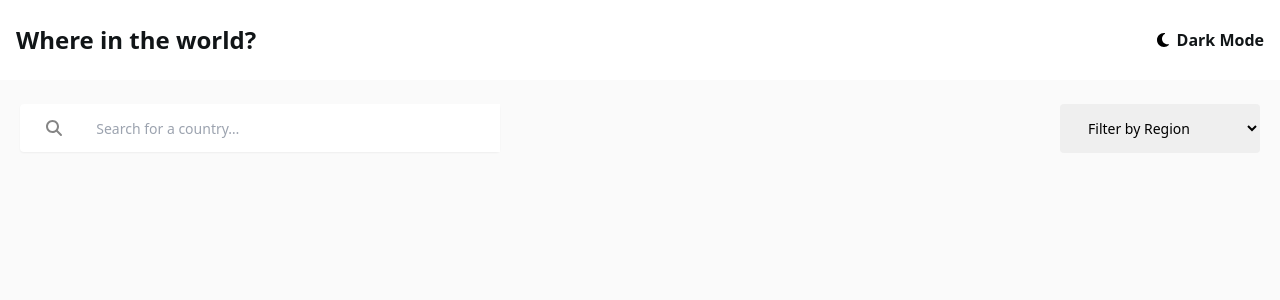
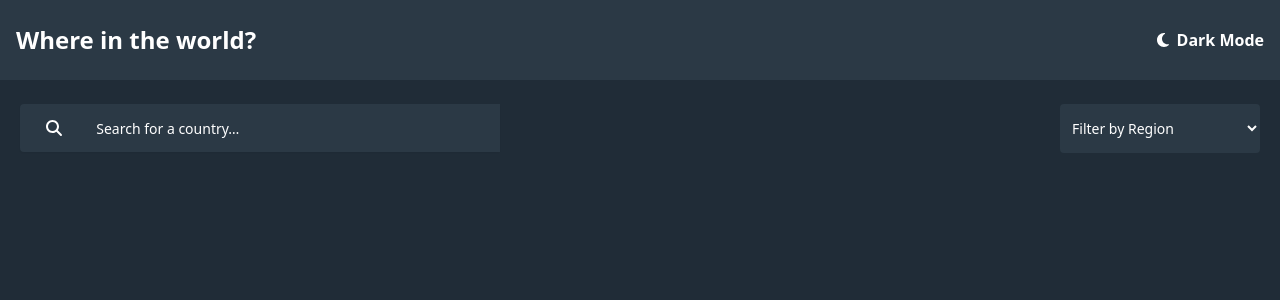
Before and after one commit to Ital023/Countries-API, a React (Vite) app: page / in a window 1280 px wide. Both pictures are taken after a click on the element "Dark Mode". Shown: the top 300 px of the page. Built offline with nearby package versions, Linux system fonts and the light colour scheme.

Commit message:
feat: darkmode

```diff
--- a/src/components/FilterRegion/index.tsx
+++ b/src/components/FilterRegion/index.tsx
@@ -1,6 +1,6 @@
 export default function FilterRegion() {
   return (
-    <select name="region" className="w-50 px-6 py-3.5 outline-none rounded text-sm font-normal">
+    <select name="region" className="w-50 px-2 py-3.5 outline-none rounded text-sm font-normal dark:bg-darkMode-tertiary dark:text-darkMode-secondary">
       <option value="none">Filter by Region</option>
       <option value="africa">Africa</option>
       <option value="america">America</option>
--- a/src/components/Header/index.tsx
+++ b/src/components/Header/index.tsx
@@ -1,17 +1,34 @@
 import { FontAwesomeIcon } from "@fortawesome/react-fontawesome";
 import { faMoon } from "@fortawesome/free-solid-svg-icons";
+import { useState } from "react";
 
 export default function Header() {
+  const [dark, setDark] = useState<boolean>(false);
+
+  function darkModeHandler() {
+    setDark(!dark);
+    document.body.classList.toggle("dark");
+  }
+
   return (
-    <header className="bg-lightMode-quaternary h-20 flex justify-center content-center shadow-sm">
+    <header className="bg-lightMode-quaternary h-20 flex justify-center content-center shadow-sm dark:bg-darkMode-tertiary">
       <div className="container px-4 flex flex-row items-center justify-between h-full">
-        <h1 className="font-extrabold text-sm md:text-2xl text-lightMode-tertiary">
+        <h1 className="font-extrabold text-sm md:text-2xl text-lightMode-tertiary dark:text-darkMode-secondary">
           Where in the world?
         </h1>
 
-        <div className="flex flex-row justify-between items-center gap-2 cursor-pointer">
-          <FontAwesomeIcon icon={faMoon} />
-          <p className="font-semibold text-xs md:text-base text-lightMode-tertiary">
+        <div
+          className="flex flex-row justify-between items-center gap-2 cursor-pointer"
+          onClick={darkModeHandler}
+        >
+          {dark &&
+            <FontAwesomeIcon icon={faMoon} style={{ color: "#ffffff" }} />
+          }
+          {!dark &&
+            <FontAwesomeIcon icon={faMoon} style={{ color: "#000000" }} />
+          }
+
+          <p className="font-semibold text-xs md:text-base text-lightMode-tertiary dark:text-darkMode-secondary">
             Dark Mode
           </p>
         </div>
--- a/src/components/SearchBar/index.tsx
+++ b/src/components/SearchBar/index.tsx
@@ -3,18 +3,18 @@ import { FontAwesomeIcon } from "@fortawesome/react-fontawesome";
 
 export default function SearchBar() {
   return (
-    <form className="w-full md:w-128 h-12 bg-lightMode-quaternary flex justify-center items-center rounded shadow-sm">
+    <form className="w-full md:w-128 h-12 bg-lightMode-quaternary flex justify-center items-center rounded shadow-sm dark:bg-darkMode-tertiary">
       <div className="w-20 flex justify-center items-center cursor-pointer">
         <FontAwesomeIcon
           icon={faMagnifyingGlass}
-          className="text-lightMode-secondary"
+          className="text-lightMode-secondary dark:text-darkMode-secondary"
         />
       </div>
 
       <input
         type="text"
         placeholder="Search for a country…"
-        className="h-full w-full px-2 outline-none placeholder:text-sm text-lightMode-secondary"
+        className="h-full w-full px-2 outline-none placeholder:text-sm text-lightMode-secondary dark:bg-darkMode-tertiary dark:text-darkMode-secondary dark:placeholder:text-darkMode-secondary"
       />
     </form>
   );
--- a/src/routes/Home/Countries/index.tsx
+++ b/src/routes/Home/Countries/index.tsx
@@ -3,7 +3,7 @@ import SearchBar from "../../../components/SearchBar";
 
 export default function Countries() {
   return (
-    <main className="bg-lightMode-primary h-screen px-4 pt-6 pb-16">
+    <main className="bg-lightMode-primary h-screen px-4 pt-6 pb-16 dark:bg-darkMode-primary">
       <div className="lg:max-w-[1240px] container md:mx-auto">
         <div className="flex flex-col gap-10 md:flex-row md:justify-between ">
           <SearchBar />
--- a/tailwind.config.js
+++ b/tailwind.config.js
@@ -8,7 +8,6 @@ export default {
   theme: {
     extend: {
       colors: {
-         //Dark Mode Text & Light Mode Elements
         'lightMode': {
           'primary': 'hsl(0, 0%, 98%)', //Light Mode Body Background
           'secondary': 'hsl(0, 0%, 52%)',  //Light Mode Input
```
